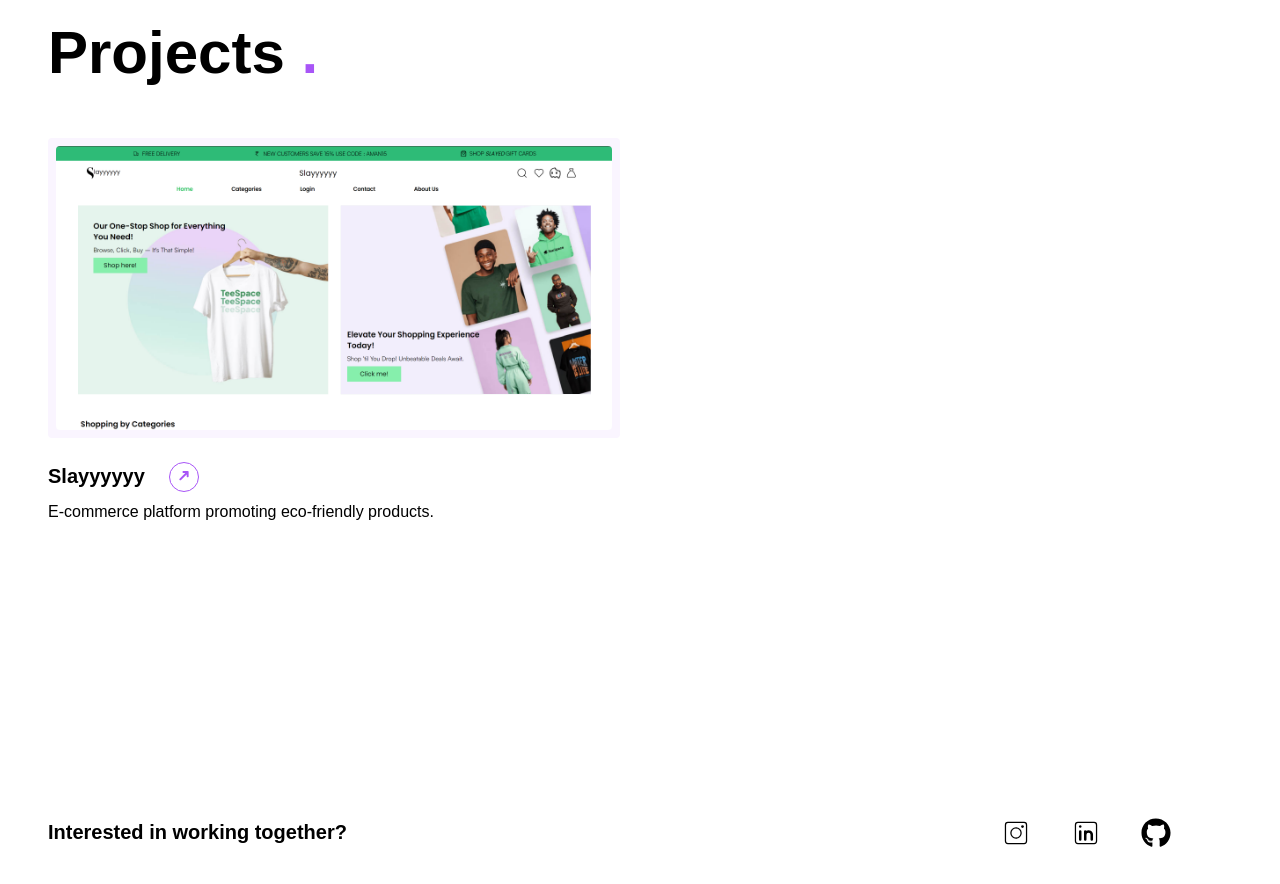
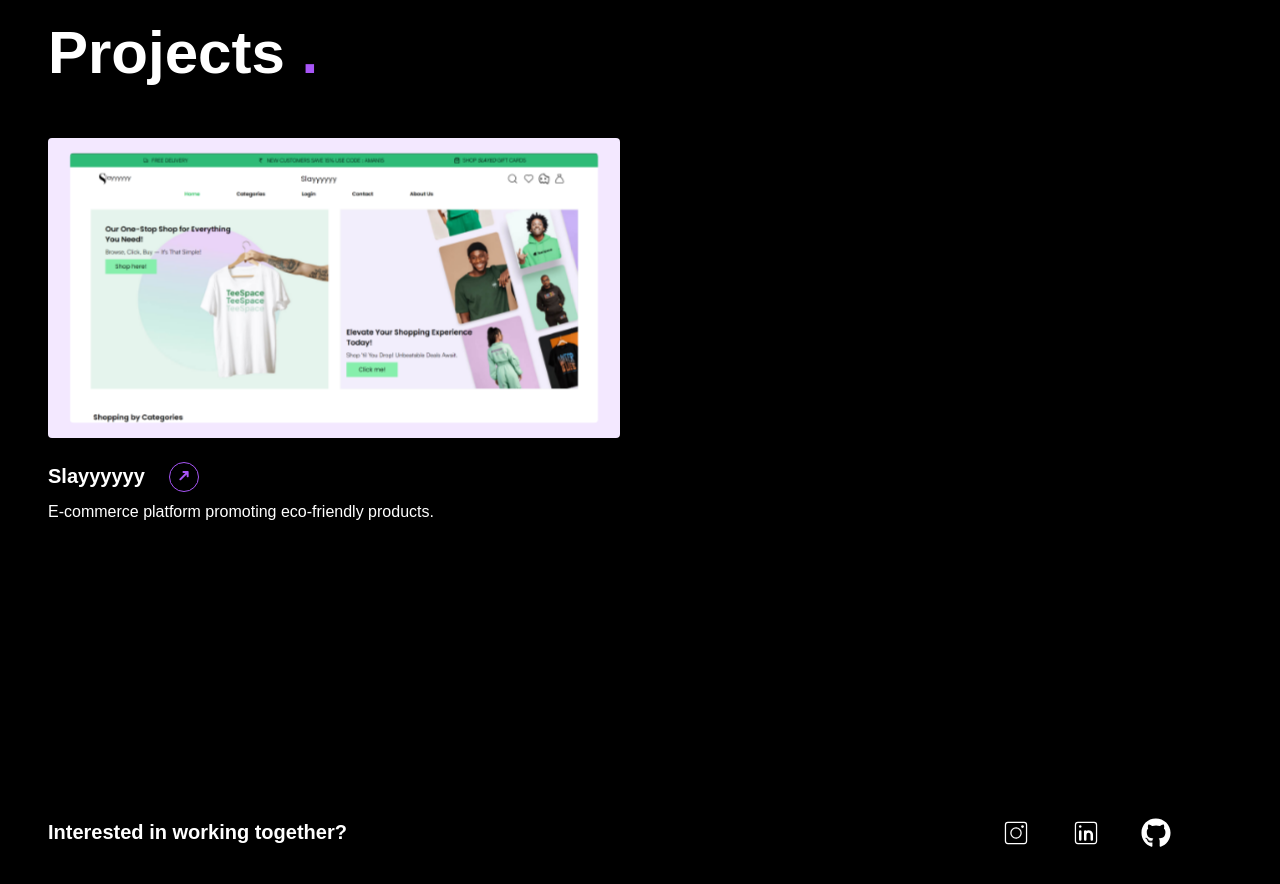
Before and after one commit to beingbadguy/AmanPortfolio, a React (Vite) app: page / in a window 1280 px wide. Shown: the part 1340-2224 px from the top of the page. Built offline with nearby package versions, Linux system fonts and the light colour scheme; a web font is replaced by a local one.

Commit message:
added feature

```diff
--- a/src/components/Header.jsx
+++ b/src/components/Header.jsx
@@ -2,7 +2,7 @@ import { GrContactInfo } from 'react-icons/gr';
 import { AiOutlineClose } from 'react-icons/ai';
 import { CiDark } from 'react-icons/ci';
 import { CiLight } from 'react-icons/ci';
-import { useContext, useState } from 'react';
+import { useContext, useEffect, useState } from 'react';
 import { ColorContext } from '../context/ColorContext';
 import { NavLink } from 'react-router-dom';
 import { CgMenuRight } from 'react-icons/cg';
@@ -10,6 +10,9 @@ const Header = ({ value }) => {
   const mode = useContext(ColorContext);
   const [menu, setmenu] = useState(false);
   let scroller = Math.floor(value / 13.81) + '%;';
+  useEffect(() => {
+    localStorage.setItem('colorMode', JSON.stringify(mode.clr));
+  }, [mode.clr]);
   return (
     <div
       className={` ${
--- a/src/components/Projects.jsx
+++ b/src/components/Projects.jsx
@@ -9,12 +9,12 @@ const Projects = () => {
       </div>
       <div className='flex justify-start items-right  h-[80vh] mt-10 '>
         <div className='rounded h-[350px] '>
-          <div className=' bg-purple-50 rounded'>
+          <div className=' bg-purple-100 rounded'>
             <a href='https://sassy-ecom.vercel.app/'>
               <img
                 src='/Sassy.png'
                 alt=''
-                className=' rounded-xl  p-2 h-[200px] md:h-[300px] cursor-pointer hover:scale-90 transition-all'
+                className=' rounded-xl  p-2 h-[200px] md:h-[300px] cursor-pointer scale-95  hover:scale-90 transition-all'
               />
             </a>
           </div>
--- a/src/context/ColorContext.jsx
+++ b/src/context/ColorContext.jsx
@@ -3,6 +3,7 @@ import { createContext, useState } from 'react';
 export const ColorContext = createContext();
 
 export const ContextProvider = (props) => {
-  const [clr, setclr] = useState(true);
+  const colorMode = JSON.parse(localStorage.getItem('colorMode'));
+  const [clr, setclr] = useState(colorMode);
   return <ColorContext.Provider value={{ clr, setclr }}>{props.children}</ColorContext.Provider>;
 };
```
